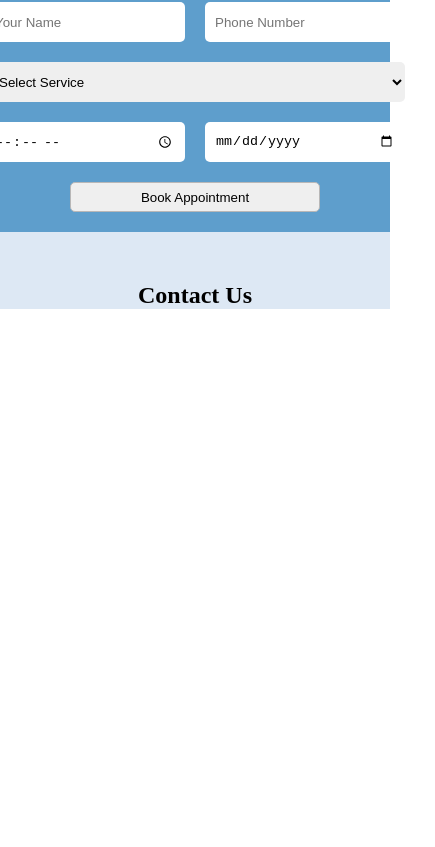
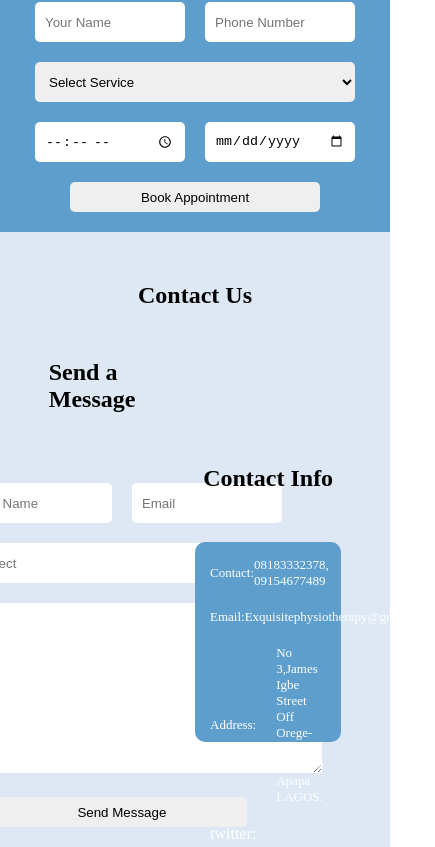
Before and after one commit to youngmentor/Exquisite-Clinic, a React (Vite) app: page / in a window 390 px wide. Shown: the part 3544-4391 px from the top of the page, 435 px wide, since content can reach past the window. Before the commit the page ends 3853 px from the top, so only its background shows below. Built offline with nearby package versions, Linux system fonts and the light colour scheme.

Commit message:
added responsiveness

```diff
--- a/package.json
+++ b/package.json
@@ -10,8 +10,10 @@
   },
   "dependencies": {
     "apexcharts": "^3.37.1",
+    "leaflet": "^1.9.3",
     "react": "^18.2.0",
-    "react-dom": "^18.2.0"
+    "react-dom": "^18.2.0",
+    "react-leaflet": "^4.2.1"
   },
   "devDependencies": {
     "@types/react": "^18.0.27",
--- a/src/Appointment/Appointment.css
+++ b/src/Appointment/Appointment.css
@@ -62,4 +62,25 @@
     border: 1px solid rgb(184, 183, 183);
     cursor: pointer;
     outline: none;
+    border: none;
 }
+@media screen and (max-width: 426px){
+    .Appointment_Service{
+        width: 320px;
+        height: 40px;
+        border-radius: 5px;
+        padding: 10px;
+        border: none;
+        outline: none;
+
+    }
+    .Appointment_Input{
+        gap: 10px;
+        width: 150px;
+        height: 40px;
+        border-radius: 5px;
+        padding: 10px;
+        border: none;
+        outline: none;
+    }
+}
--- a/src/Contact/Contact.css
+++ b/src/Contact/Contact.css
@@ -1,14 +1,134 @@
-.Contact_Main{
+.Contact_Main {
     width: 100%;
     display: flex;
+    flex-direction: column;
     align-items: center;
     justify-content: center;
     margin-top: 50px;
 }
-.Contact_Main_Wrap{
-    width: 80%;
+
+.Contact_Main_Wrap {
+    width: 75%;
+    display: flex;
+    flex-wrap: wrap;
+    /* flex-direction: column; */
+    align-items: center;
+    justify-content: space-between;
+    margin-top: 50px;
+}
+
+.Contact_Message_Wrap{
+    width: 50%;
+    display: flex;
+    flex-direction: column;
+    align-items: center;
+}
+
+.Message_Textarea {
+    width: 400px;
+    outline: none;
+    border: none;
+    padding: 10px;
+}
+
+.Contact_Wrap {
+    width: 100%;
+    height: 200px;
+    display: flex;
+    flex-direction: column;
+    gap: 20px;
+    background-color: #5E9ECC;
+    margin-top: 50px;
+    padding: 15px;
+    color: white;
+    border-radius: 10px;
+
+}
+
+.PhoneNumber {
+    display: flex;
+    align-items: center;
+    justify-content: space-between;
+}
+
+.Email {
+    display: flex;
+    align-items: center;
+    justify-content: space-between;
+}
+
+.Address {
+    width: 100%;
+    display: flex;
+    align-items: center;
+    justify-content: space-between;
+    /* font-size:10px; */
+}
+
+.Message_Main_Wrap {
+    width: 50%;
     display: flex;
     flex-direction: column;
     align-items: center;
     justify-content: center;
+    padding: 20px;
 }
+
+.Message_Inpu_Main {
+    display: flex;
+    flex-direction: column;
+    align-items: center;
+    justify-content: center;
+    gap: 20px;
+    margin-top: 50px;
+}
+
+.Message_Input_Wrap {
+    display: flex;
+    /* flex-direction: column; */
+    gap: 20px;
+}
+
+.Message_Input {
+    gap: 10px;
+    width: 150px;
+    height: 40px;
+    border-radius: 5px;
+    padding: 10px;
+    border: none;
+    outline: none;
+}
+
+.Message_Subject {
+    width: 320px;
+    height: 40px;
+    border-radius: 5px;
+    padding: 10px;
+    border: none;
+    outline: none;
+}
+@media screen and (max-width: 426px){
+    .PhoneNumber {
+        display: flex;
+        align-items: center;
+        justify-content: space-between;
+        font-size: 13px;
+    }
+
+    .Email {
+        display: flex;
+        align-items: center;
+        justify-content: space-between;
+        font-size: 13px;
+    }
+
+    .Address {
+        width: 100%;
+        display: flex;
+        align-items: center;
+        justify-content: space-between;
+        font-size: 13px;
+        gap: 20px;
+
+    }
+}
--- a/src/Contact/Contact.jsx
+++ b/src/Contact/Contact.jsx
@@ -1,13 +1,57 @@
-import React from 'react'
+import React, { useEffect, useState } from 'react'
+
+
 import "./Contact.css"
 const Contact = () => {
-  return (
-    <div className='Contact_Main'>
-        <div className='Contact_Main_Wrap'>
+    // console.log(setPosition)
+
+    return (
+        <div className='Contact_Main'>
             <h2>Contact Us</h2>
+            <div className='Contact_Main_Wrap'>
+                <div className='Contact_Message_Wrap'>
+                    <h2> Send a Message</h2>
+                    <div className='Message_Main_Wrap'>
+                        {/* <h2>Book An Appointmnt</h2>
+                        <p>Get your Consultation done by our experts</p> */}
+                        <div className='Message_Inpu_Main'>
+                            <div className='Message_Input_Wrap'>
+                                <input type="text" className="Message_Input" placeholder='Your Name' />
+                                <input type="text" className="Message_Input" placeholder='Email' />
+                            </div>
+                            <input type="text" className='Message_Subject' placeholder='Subject' />
+                            <div className='Appointment_Textarea'>
+                                <textarea name="Message" id="" cols="30" rows="10" className='Message_Textarea'>Meassage</textarea>
+                            </div>
+                            <button className='Appointment_Bttn'>Send Message</button>
+                        </div>
+                    </div>
+                </div>
+                <div className='Contact_Message_Wrap'>
+                    <h2>Contact Info</h2>
+                    <div className='Contact_Wrap'>
+
+                        <div className='PhoneNumber'>
+                            <p>Contact: </p>
+                            <p>08183332378, 09154677489</p>
+                        </div>
+                        <div className='Email'>
+                            <p>Email: </p>
+                            <p>Exquisitephysiotherapy@gmail.com</p>
+                        </div>
+                        <div className='Address'>
+                            <p>Address: </p>
+                            <p>No 3,James Igbe Street Off<br /> Orege-Mile2 Ajegunle Apapa LAGOS.</p>
+                        </div>
+                        <div>
+                            <p>twitter:</p>
+                            <p></p>
+                        </div>
+                    </div>
+                </div>
+            </div>
         </div>
-    </div>
-  )
+    )
 }
 
 export default Contact
```
Also changed, not shown: 1 other file (tests, documents, lock files or other folders). Lines whose indentation alone changed are shown as unchanged.
